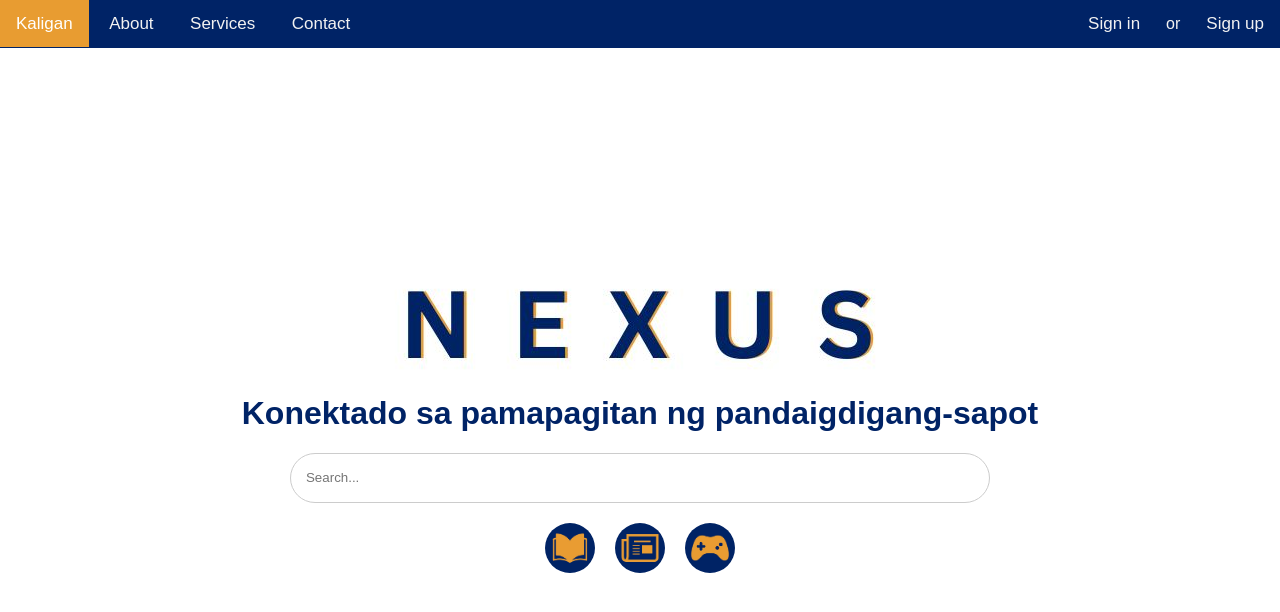
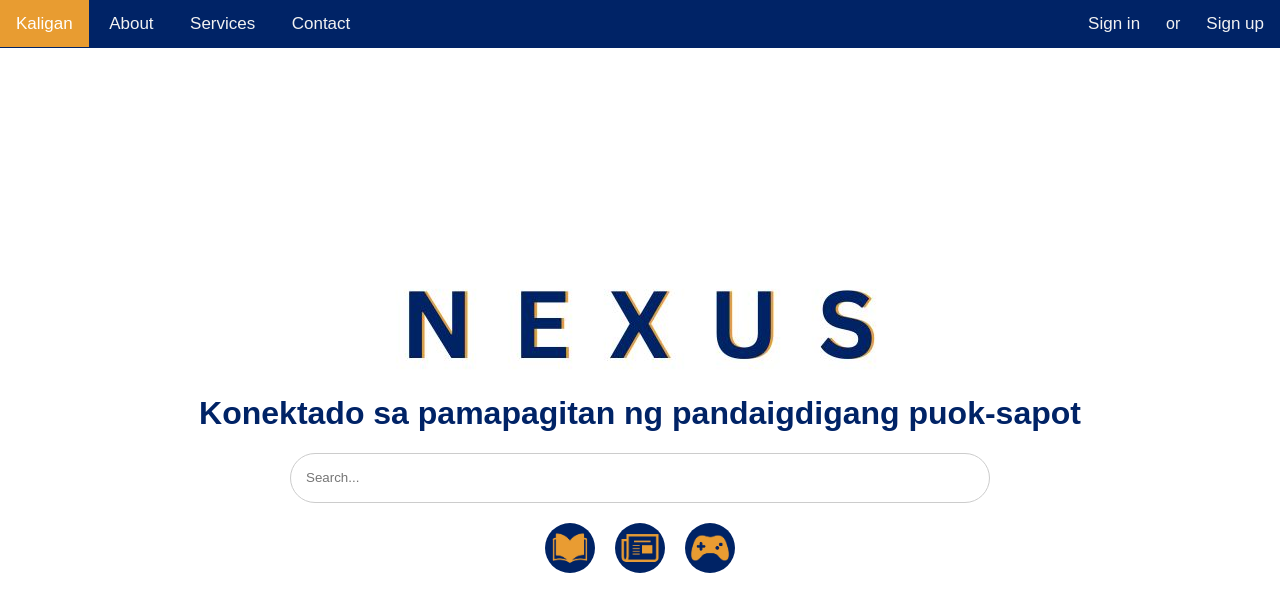
Before and after one commit to pixigma/NEXUS, a Flask app: page / in a window 1280 px wide. Shown: the top 612 px of the page. Run offline with Flask 3, Linux system fonts and the light colour scheme.

```diff
--- a/templates/index.html
+++ b/templates/index.html
@@ -115,7 +115,7 @@
     <div class="content">
         <div>
             <img src="static/images/NEXUS.jpg" alt="NEXUS Logo">
-            <h1 class="slogan">Konektado sa pamapagitan ng pandaigdigang-sapot</h1>
+            <h1 class="slogan">Konektado sa pamapagitan ng pandaigdigang puok-sapot</h1>
             <input type="text" class="search-bar" placeholder="Search...">
             <div class="icons">
                 <a href="katha.html"><img src="static/images/NEXUS_KATHA.jpg" alt="Katha Icon"></a>
```
